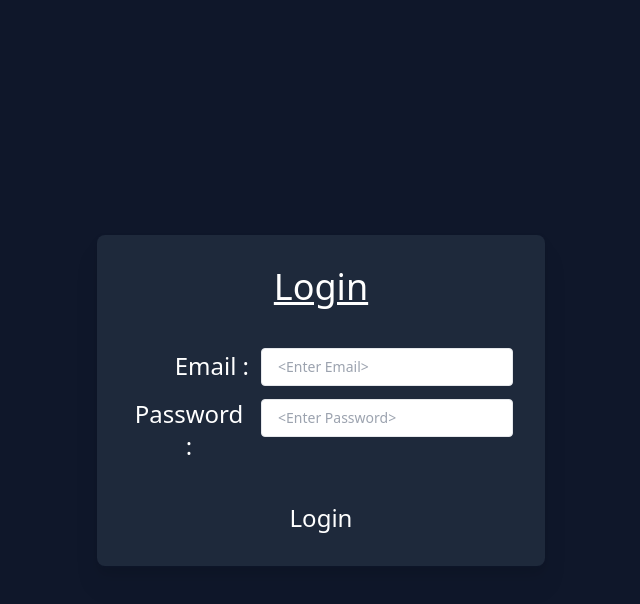
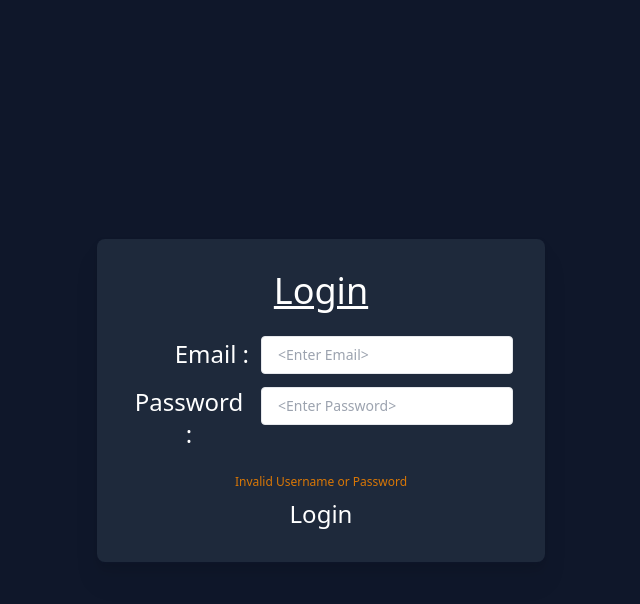
Before and after one commit to Eggysgames/BetChess, a Next.js app: page /login in a window 1280 px wide. Both pictures are taken after a click on the button "Login". Shown: the top 604 px of the page, without its empty margins (319-959 px from the left). Built offline with nearby package versions, Linux system fonts and the light colour scheme; no server answers.

Commit message:
Invalid Login Red Text
Invalid Login Red Text

```diff
--- a/pages/login.tsx
+++ b/pages/login.tsx
@@ -11,6 +11,7 @@ const Login = () => {
     const [session, setSession] = useState<Session | null>(null);
     const [email, setEmail] = useState('');
     const [password, setPassword] = useState('')
+    const [showError, setShowError] = useState(false);
 
     useEffect(() => {
         supabase.auth.getSession().then(({ data: { session } }) => {
@@ -35,7 +36,9 @@ const Login = () => {
             });
 
             if (error) {
-                console.error('Login failed:', (error as any).message);
+                console.error(error.message);
+
+                setShowError(true);
             }
         } catch (error) {
             console.error('Login failed:', (error as any).message);
@@ -61,7 +64,7 @@ if (!session) {
 
             <p className="underline text-4xl">Login</p>
 
-            <div className="mx-auto my-10 max-w-md grid grid-cols-3 gap-3">
+            <div className="mx-auto my-6 max-w-md grid grid-cols-3 gap-3">
                 <span className="flex items-center justify-end">Email :</span>
                     <div className="col-span-2">
                     <input className="w-full px-4 py-2 border rounded text-black text-sm"
@@ -84,9 +87,15 @@ if (!session) {
 
             </div>
 
+
+            {showError && <p className="text-amber-600 text-xs">Invalid Username or Password</p>}
+
+
+            <div className="mt-2">
             <button className="your-button-styles" onClick={handleLogin}>
                 Login
             </button>
+            </div>
 
             </div>
         </div>
```
